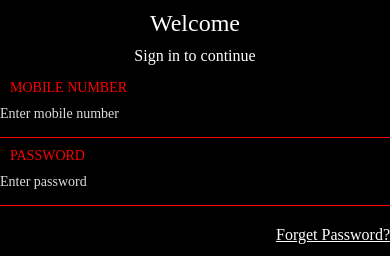
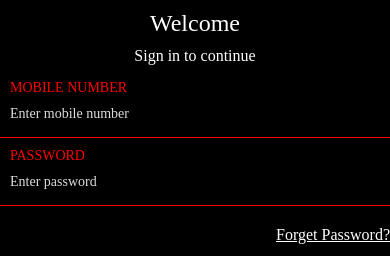
Before and after one commit to avikunj/Blood-donation-app, a React Native app: screen /Login in a window 390 px wide. Shown: the top 256 px of the page. Built offline with nearby package versions, Linux system fonts and the light colour scheme.

Commit message:
padding fx

```diff
--- a/src/components/Form/inputField.tsx
+++ b/src/components/Form/inputField.tsx
@@ -36,6 +36,7 @@ const AppInputField = ({
           paddingBottom: 15,
           paddingTop: 10,
           color: white,
+          paddingLeft: 10,
         }}
         placeholderTextColor={lightGrey}
         placeholder={placeholder}
```
